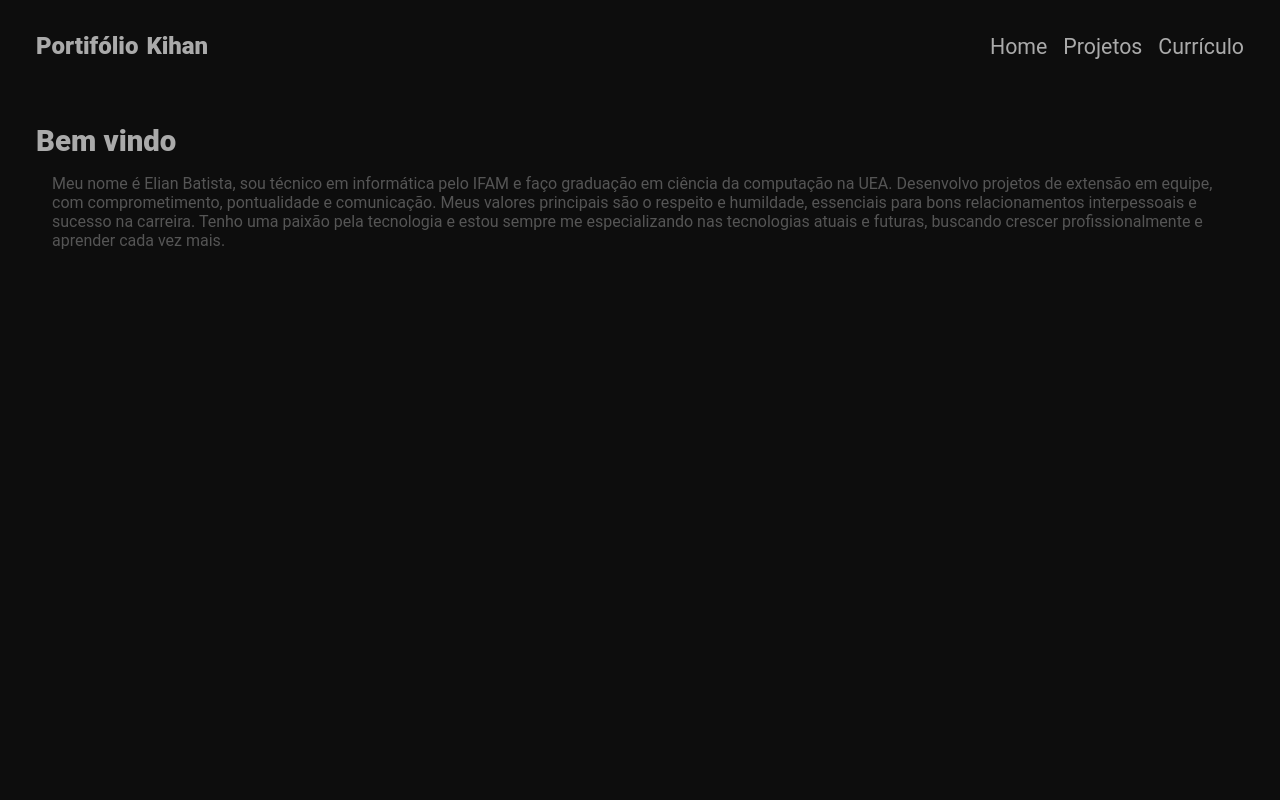
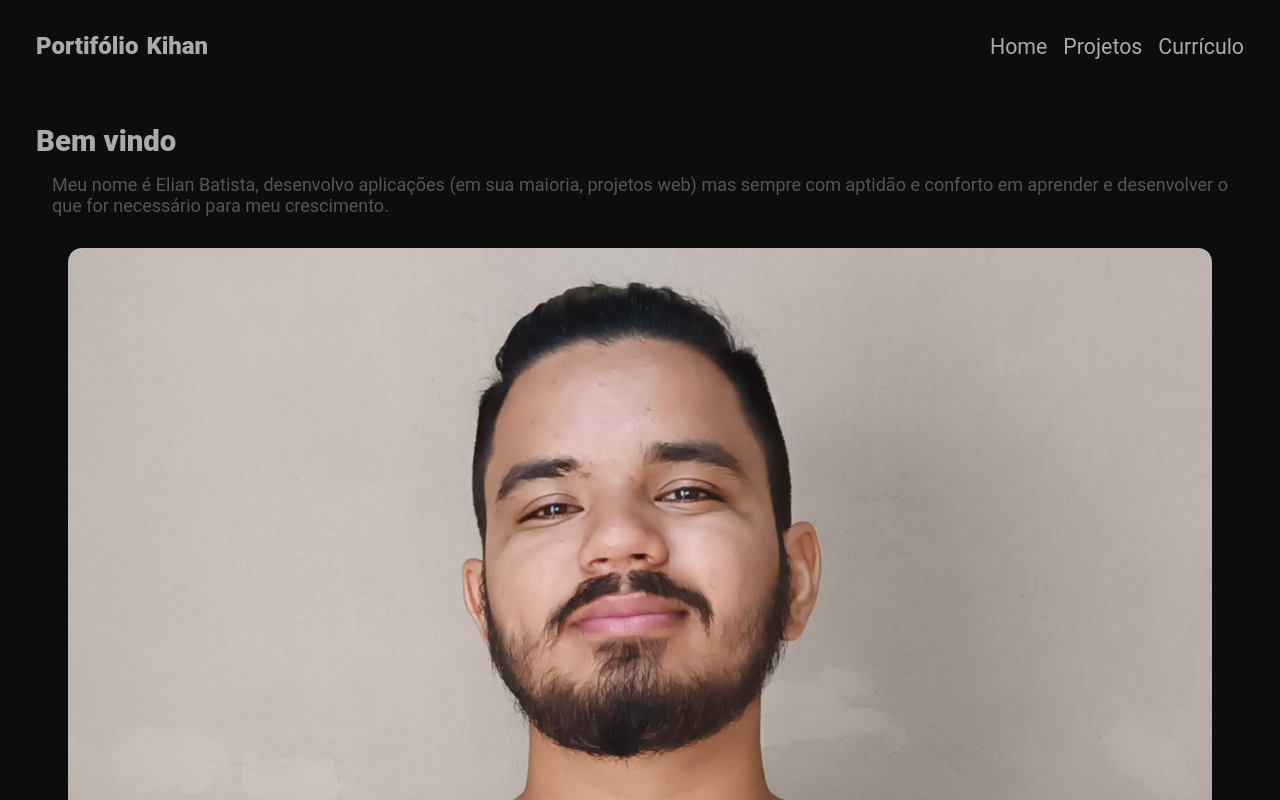
Before and after one commit to Elian-beep/port, a React (Create React App) app: page / in a window 1280 px wide. Shown: the top 800 px of the page. Built offline with nearby package versions, Linux system fonts and the light colour scheme.

Commit message:
implements text and image profile

```diff
--- a/src/pages/Home/Home.style.js
+++ b/src/pages/Home/Home.style.js
@@ -1,7 +1,15 @@
 import styled from 'styled-components';
-import { colors } from 'styles/vars.style'
 
-export const DivContentColorS = styled.div`
+export const DivContentS = styled.div`
     padding: 16px;
-    /* background: ${colors.gray_medium}; */
+    display: flex;
+    flex-direction: column;
+    gap: 16px;
 `;
+
+export const ImgProfileS = styled.img`
+    width: 100%;
+    height: 100%;
+    padding: 16px;
+    border-radius: 30px;
+`;
--- a/src/pages/Home/index.tsx
+++ b/src/pages/Home/index.tsx
@@ -1,17 +1,34 @@
-import { ButtonSD, DivCenterVert, DivContainerSD, H1SD, H2SD, PSD } from 'styles/index.style';
-import { DivContentColorS } from './Home.style';
+import { DivCenterVert, DivContainerSD, H1SD, PSD } from 'styles/index.style';
+import { DivContentS, ImgProfileS } from './Home.style';
+import profileImage from 'assets/profile.jpg';
 
 export default function Home() {
     return (
         <DivContainerSD>
             <H1SD>Bem vindo</H1SD>
             <DivCenterVert>
-                <DivContentColorS>
+                <DivContentS>
                     <PSD>
-                        Meu nome é Elian Batista, sou técnico em informática pelo IFAM e faço graduação em ciência da computação na UEA. Desenvolvo projetos de extensão em equipe, com comprometimento, pontualidade e comunicação. Meus valores principais são o respeito e humildade, essenciais para bons relacionamentos interpessoais e sucesso na carreira. Tenho uma paixão pela tecnologia e estou sempre me especializando nas tecnologias atuais e futuras, buscando crescer profissionalmente e aprender cada vez mais.
+                        Meu nome é Elian Batista, desenvolvo aplicações (em sua maioria, projetos web) mas sempre com
+                        aptidão e conforto em aprender e desenvolver o que for necessário para meu crescimento.
                     </PSD>
-                </DivContentColorS>
+                        <ImgProfileS src={profileImage} />
+                    <PSD>
+                        Atuo com:
+                        {/* CARDS:
+
+                        comprometimento, pontualidade, comunicação, respeito, humildade
+                        */}
+                    </PSD>
+                </DivContentS>
             </DivCenterVert>
         </DivContainerSD>
     );
 }
+
+// Texto bio
+//Atuo com
+// comprometimento, pontualidade e comunicação. Meus valores principais são o respeito
+// e humildade, essenciais para bons relacionamentos interpessoais e sucesso na carreira.
+// Tenho uma paixão pela tecnologia e estou sempre me especializando nas tecnologias atuais
+// e futuras, buscando crescer profissionalmente e aprender cada vez mais.
--- a/src/styles/index.style.js
+++ b/src/styles/index.style.js
@@ -62,17 +62,12 @@ export const ButtonSD = styled.button`
 `;
 
 export const PSD = styled.p`
-  font-size: 16px;
+  font-size: 18px;
   color: ${colors.gray_medium};
+  text-align: justify;
 `;
 
 
-export const H2SD = styled.h2`
-  font-style: normal;
-    font-weight: 800;
-    font-size: 18pt;
-    color: ${colors.gray_light};
-`;
 
 export const H1SD = styled.h1`
   font-style: normal;
@@ -80,3 +75,10 @@ export const H1SD = styled.h1`
     font-size: 22pt;
     color: ${colors.gray_light};
 `;
+
+export const H2SD = styled.h2`
+    font-style: normal;
+    font-weight: 800;
+    font-size: 18pt;
+    color: ${colors.gray_light};
+`;
```
Also changed, not shown: src/assets/profile.jpg (added).
